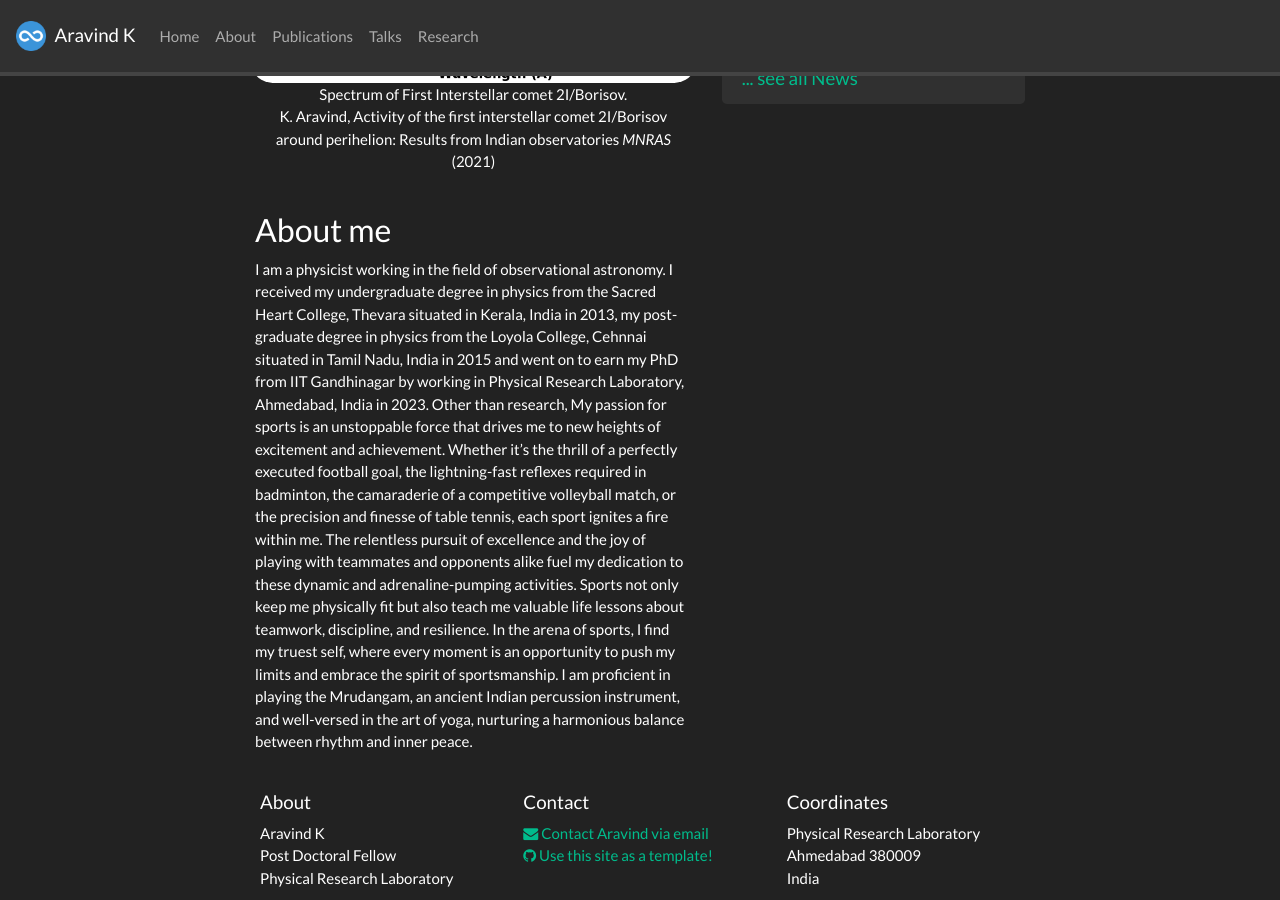
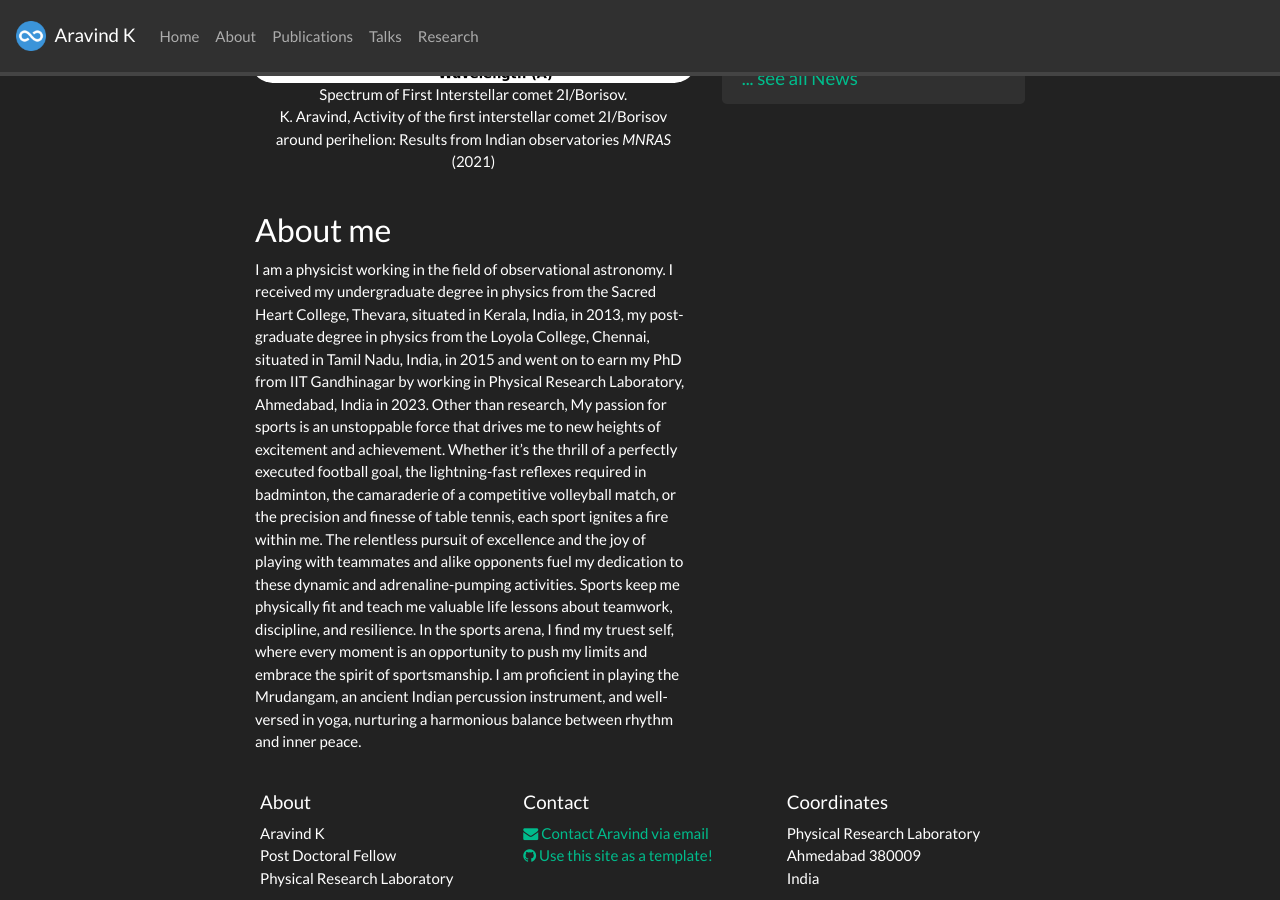
Before and after one commit to DrAravind1192/DrAravind1192.github.io, a Jekyll site: the page built from _pages/home.md, in a window 1280 px wide and 900 px high, scrolled down 732 px. Built offline with Jekyll 4.4.1, drawn with Linux system fonts in a browser that asks for light colours; nearby versions of some CDN libraries; a style sheet for code colours, icons or effects is not loaded.

Commit message:
Update home.md

```diff
--- a/_pages/home.md
+++ b/_pages/home.md
@@ -24,6 +24,6 @@ Results from Indian observatories <i>MNRAS</i> (2021)
 ### About me
 
 I am a physicist working in the field of observational astronomy.
-I received my undergraduate degree in physics from the Sacred Heart College, Thevara situated in Kerala, India in 2013, my post-graduate degree in physics from the Loyola College, Cehnnai situated in Tamil Nadu, India in 2015  and went on to earn my PhD from IIT Gandhinagar by working in Physical Research Laboratory, Ahmedabad, India in 2023.
-Other than research, My passion for sports is an unstoppable force that drives me to new heights of excitement and achievement. Whether it's the thrill of a perfectly executed football goal, the lightning-fast reflexes required in badminton, the camaraderie of a competitive volleyball match, or the precision and finesse of table tennis, each sport ignites a fire within me. The relentless pursuit of excellence and the joy of playing with teammates and opponents alike fuel my dedication to these dynamic and adrenaline-pumping activities. Sports not only keep me physically fit but also teach me valuable life lessons about teamwork, discipline, and resilience. In the arena of sports, I find my truest self, where every moment is an opportunity to push my limits and embrace the spirit of sportsmanship.
-I am proficient in playing the Mrudangam, an ancient Indian percussion instrument, and well-versed in the art of yoga, nurturing a harmonious balance between rhythm and inner peace.
+I received my undergraduate degree in physics from the Sacred Heart College, Thevara, situated in Kerala, India, in 2013, my post-graduate degree in physics from the Loyola College, Chennai, situated in Tamil Nadu, India, in 2015  and went on to earn my PhD from IIT Gandhinagar by working in Physical Research Laboratory, Ahmedabad, India in 2023.
+Other than research, My passion for sports is an unstoppable force that drives me to new heights of excitement and achievement. Whether it's the thrill of a perfectly executed football goal, the lightning-fast reflexes required in badminton, the camaraderie of a competitive volleyball match, or the precision and finesse of table tennis, each sport ignites a fire within me. The relentless pursuit of excellence and the joy of playing with teammates and alike opponents fuel my dedication to these dynamic and adrenaline-pumping activities. Sports keep me physically fit and teach me valuable life lessons about teamwork, discipline, and resilience. In the sports arena, I find my truest self, where every moment is an opportunity to push my limits and embrace the spirit of sportsmanship.
+I am proficient in playing the Mrudangam, an ancient Indian percussion instrument, and well-versed in yoga, nurturing a harmonious balance between rhythm and inner peace.
```
